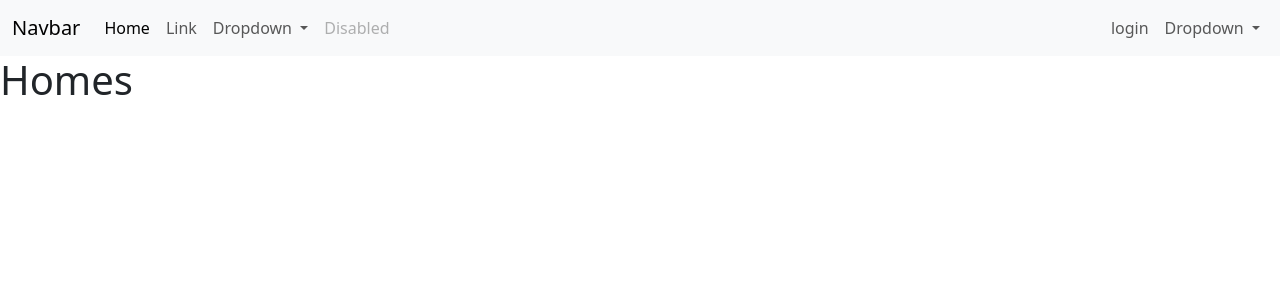
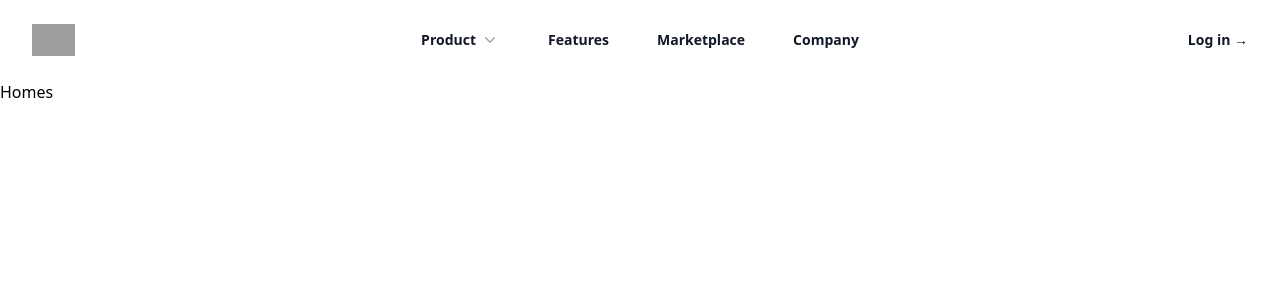
Before and after one commit to Wasayshaikh/flask-ecomm, a Flask app: page / in a window 1280 px wide. Shown: the top 300 px of the page. Run offline with Flask 3, Linux system fonts and the light colour scheme; some libraries are stand-ins or nearby versions; grey boxes are pictures that could not be loaded.

Commit message:
template files

```diff
--- a/templates/layout/base.html
+++ b/templates/layout/base.html
@@ -5,72 +5,12 @@
   <meta charset="UTF-8">
   <meta name="viewport" content="width=device-width, initial-scale=1.0">
   <title>{{title}}</title>
-  <link href="https://cdn.jsdelivr.net/npm/bootstrap@5.3.2/dist/css/bootstrap.min.css" rel="stylesheet"
-    integrity="sha384-T3c6CoIi6uLrA9TneNEoa7RxnatzjcDSCmG1MXxSR1GAsXEV/Dwwykc2MPK8M2HN" crossorigin="anonymous">
+  <script src="https://cdn.tailwindcss.com"></script>
   <link rel="stylesheet" href="{{url_for('static',filename='css/styles.css')}}">
 </head>
 
 <body>
-  <header>
-    <nav class="navbar navbar-expand bg-body-tertiary">
-      <div class="container-fluid">
-        <a class="navbar-brand" href="#">Navbar</a>
-        <button class="navbar-toggler" type="button" data-bs-toggle="collapse" data-bs-target="#navbarSupportedContent"
-          aria-controls="navbarSupportedContent" aria-expanded="false" aria-label="Toggle navigation">
-          <span class="navbar-toggler-icon"></span>
-        </button>
-        <div class="collapse navbar-collapse" id="navbarSupportedContent">
-          <ul class="navbar-nav me-auto mb-2 mb-lg-0">
-            <li class="nav-item">
-              <a class="nav-link active" aria-current="page" href="#">Home</a>
-            </li>
-            <li class="nav-item">
-              <a class="nav-link" href="#">Link</a>
-            </li>
-            <li class="nav-item dropdown">
-              <a class="nav-link dropdown-toggle" href="#" role="button" data-bs-toggle="dropdown"
-                aria-expanded="false">
-                Dropdown
-              </a>
-              <ul class="dropdown-menu">
-                <li><a class="dropdown-item" href="#">Action</a></li>
-                <li><a class="dropdown-item" href="#">Another action</a></li>
-                <li>
-                  <hr class="dropdown-divider">
-                </li>
-                <li><a class="dropdown-item" href="#">Something else here</a></li>
-              </ul>
-            </li>
-            <li class="nav-item">
-              <a class="nav-link disabled" aria-disabled="true">Disabled</a>
-            </li>
-          </ul>
-          <div class="d-flex">
-            <ul class="navbar-nav me-auto mb-2 mb-lg-0">
-               <li class="nav-item">
-                <a class="nav-link" href="#">login</a>
-              </li>
-              <li class="nav-item dropdown">
-                <a class="nav-link dropdown-toggle" href="#" role="button" data-bs-toggle="dropdown"
-                  aria-expanded="false">
-                  Dropdown
-                </a>
-                <ul class="dropdown-menu end-0" style="left: unset;">
-                  <li><a class="dropdown-item" href="#">Action</a></li>
-                  <li><a class="dropdown-item" href="#">Another action</a></li>
-                  <li>
-                    <hr class="dropdown-divider">
-                  </li>
-                  <li><a class="dropdown-item" href="#">Something else here</a></li>
-                </ul>
-              </li>
-            </ul>
-          </div>
-        </div>
-      </div>
-    </nav>
-  </header>
-
+  {% include "partials/header.html" %}
   {% block content %} {% endblock %}
 </body>
 <script src="https://cdn.jsdelivr.net/npm/bootstrap@5.3.2/dist/js/bootstrap.bundle.min.js"
--- /dev/null
+++ b/templates/partials/header.html
@@ -0,0 +1,248 @@
+<header class="bg-white">
+    <nav class="mx-auto flex max-w-7xl items-center justify-between p-6 lg:px-8" aria-label="Global">
+        <div class="flex lg:flex-1">
+            <a href="#" class="-m-1.5 p-1.5">
+                <span class="sr-only">Your Company</span>
+                <img class="h-8 w-auto" src="https://tailwindui.com/img/logos/mark.svg?color=indigo&shade=600" alt="">
+            </a>
+        </div>
+        <div class="flex lg:hidden">
+            <button type="button" class="-m-2.5 inline-flex items-center justify-center rounded-md p-2.5 text-gray-700">
+                <span class="sr-only">Open main menu</span>
+                <svg class="h-6 w-6" fill="none" viewBox="0 0 24 24" stroke-width="1.5" stroke="currentColor"
+                    aria-hidden="true">
+                    <path stroke-linecap="round" stroke-linejoin="round"
+                        d="M3.75 6.75h16.5M3.75 12h16.5m-16.5 5.25h16.5" />
+                </svg>
+            </button>
+        </div>
+        <div class="hidden lg:flex lg:gap-x-12">
+            <div class="relative">
+                <button type="button" class="flex items-center gap-x-1 text-sm font-semibold leading-6 text-gray-900"
+                    aria-expanded="false">
+                    Product
+                    <svg class="h-5 w-5 flex-none text-gray-400" viewBox="0 0 20 20" fill="currentColor"
+                        aria-hidden="true">
+                        <path fill-rule="evenodd"
+                            d="M5.23 7.21a.75.75 0 011.06.02L10 11.168l3.71-3.938a.75.75 0 111.08 1.04l-4.25 4.5a.75.75 0 01-1.08 0l-4.25-4.5a.75.75 0 01.02-1.06z"
+                            clip-rule="evenodd" />
+                    </svg>
+                </button>
+
+                <!--
+            'Product' flyout menu, show/hide based on flyout menu state.
+
+            Entering: "transition ease-out duration-200"
+              From: "opacity-0 translate-y-1"
+              To: "opacity-100 translate-y-0"
+            Leaving: "transition ease-in duration-150"
+              From: "opacity-100 translate-y-0"
+              To: "opacity-0 translate-y-1"
+          -->
+                <div
+                    class="hidden absolute -left-8 top-full z-10 mt-3 w-screen max-w-md overflow-hidden rounded-3xl bg-white shadow-lg ring-1 ring-gray-900/5">
+                    <div class="p-4 ">
+                        <div
+                            class="group relative flex items-center gap-x-6 rounded-lg p-4 text-sm leading-6 hover:bg-gray-50">
+                            <div
+                                class="flex h-11 w-11 flex-none items-center justify-center rounded-lg bg-gray-50 group-hover:bg-white">
+                                <svg class="h-6 w-6 text-gray-600 group-hover:text-indigo-600" fill="none"
+                                    viewBox="0 0 24 24" stroke-width="1.5" stroke="currentColor" aria-hidden="true">
+                                    <path stroke-linecap="round" stroke-linejoin="round"
+                                        d="M10.5 6a7.5 7.5 0 107.5 7.5h-7.5V6z" />
+                                    <path stroke-linecap="round" stroke-linejoin="round"
+                                        d="M13.5 10.5H21A7.5 7.5 0 0013.5 3v7.5z" />
+                                </svg>
+                            </div>
+                            <div class="flex-auto">
+                                <a href="#" class="block font-semibold text-gray-900">
+                                    Analytics
+                                    <span class="absolute inset-0"></span>
+                                </a>
+                                <p class="mt-1 text-gray-600">Get a better understanding of your traffic</p>
+                            </div>
+                        </div>
+                        <div
+                            class="group relative flex items-center gap-x-6 rounded-lg p-4 text-sm leading-6 hover:bg-gray-50">
+                            <div
+                                class="flex h-11 w-11 flex-none items-center justify-center rounded-lg bg-gray-50 group-hover:bg-white">
+                                <svg class="h-6 w-6 text-gray-600 group-hover:text-indigo-600" fill="none"
+                                    viewBox="0 0 24 24" stroke-width="1.5" stroke="currentColor" aria-hidden="true">
+                                    <path stroke-linecap="round" stroke-linejoin="round"
+                                        d="M15.042 21.672L13.684 16.6m0 0l-2.51 2.225.569-9.47 5.227 7.917-3.286-.672zM12 2.25V4.5m5.834.166l-1.591 1.591M20.25 10.5H18M7.757 14.743l-1.59 1.59M6 10.5H3.75m4.007-4.243l-1.59-1.59" />
+                                </svg>
+                            </div>
+                            <div class="flex-auto">
+                                <a href="#" class="block font-semibold text-gray-900">
+                                    Engagement
+                                    <span class="absolute inset-0"></span>
+                                </a>
+                                <p class="mt-1 text-gray-600">Speak directly to your customers</p>
+                            </div>
+                        </div>
+                        <div
+                            class="group relative flex items-center gap-x-6 rounded-lg p-4 text-sm leading-6 hover:bg-gray-50">
+                            <div
+                                class="flex h-11 w-11 flex-none items-center justify-center rounded-lg bg-gray-50 group-hover:bg-white">
+                                <svg class="h-6 w-6 text-gray-600 group-hover:text-indigo-600" fill="none"
+                                    viewBox="0 0 24 24" stroke-width="1.5" stroke="currentColor" aria-hidden="true">
+                                    <path stroke-linecap="round" stroke-linejoin="round"
+                                        d="M7.864 4.243A7.5 7.5 0 0119.5 10.5c0 2.92-.556 5.709-1.568 8.268M5.742 6.364A7.465 7.465 0 004.5 10.5a7.464 7.464 0 01-1.15 3.993m1.989 3.559A11.209 11.209 0 008.25 10.5a3.75 3.75 0 117.5 0c0 .527-.021 1.049-.064 1.565M12 10.5a14.94 14.94 0 01-3.6 9.75m6.633-4.596a18.666 18.666 0 01-2.485 5.33" />
+                                </svg>
+                            </div>
+                            <div class="flex-auto">
+                                <a href="#" class="block font-semibold text-gray-900">
+                                    Security
+                                    <span class="absolute inset-0"></span>
+                                </a>
+                                <p class="mt-1 text-gray-600">Your customers’ data will be safe and secure</p>
+                            </div>
+                        </div>
+                        <div
+                            class="group relative flex items-center gap-x-6 rounded-lg p-4 text-sm leading-6 hover:bg-gray-50">
+                            <div
+                                class="flex h-11 w-11 flex-none items-center justify-center rounded-lg bg-gray-50 group-hover:bg-white">
+                                <svg class="h-6 w-6 text-gray-600 group-hover:text-indigo-600" fill="none"
+                                    viewBox="0 0 24 24" stroke-width="1.5" stroke="currentColor" aria-hidden="true">
+                                    <path stroke-linecap="round" stroke-linejoin="round"
+                                        d="M13.5 16.875h3.375m0 0h3.375m-3.375 0V13.5m0 3.375v3.375M6 10.5h2.25a2.25 2.25 0 002.25-2.25V6a2.25 2.25 0 00-2.25-2.25H6A2.25 2.25 0 003.75 6v2.25A2.25 2.25 0 006 10.5zm0 9.75h2.25A2.25 2.25 0 0010.5 18v-2.25a2.25 2.25 0 00-2.25-2.25H6a2.25 2.25 0 00-2.25 2.25V18A2.25 2.25 0 006 20.25zm9.75-9.75H18a2.25 2.25 0 002.25-2.25V6A2.25 2.25 0 0018 3.75h-2.25A2.25 2.25 0 0013.5 6v2.25a2.25 2.25 0 002.25 2.25z" />
+                                </svg>
+                            </div>
+                            <div class="flex-auto">
+                                <a href="#" class="block font-semibold text-gray-900">
+                                    Integrations
+                                    <span class="absolute inset-0"></span>
+                                </a>
+                                <p class="mt-1 text-gray-600">Connect with third-party tools</p>
+                            </div>
+                        </div>
+                        <div
+                            class="group relative flex items-center gap-x-6 rounded-lg p-4 text-sm leading-6 hover:bg-gray-50">
+                            <div
+                                class="flex h-11 w-11 flex-none items-center justify-center rounded-lg bg-gray-50 group-hover:bg-white">
+                                <svg class="h-6 w-6 text-gray-600 group-hover:text-indigo-600" fill="none"
+                                    viewBox="0 0 24 24" stroke-width="1.5" stroke="currentColor" aria-hidden="true">
+                                    <path stroke-linecap="round" stroke-linejoin="round"
+                                        d="M16.023 9.348h4.992v-.001M2.985 19.644v-4.992m0 0h4.992m-4.993 0l3.181 3.183a8.25 8.25 0 0013.803-3.7M4.031 9.865a8.25 8.25 0 0113.803-3.7l3.181 3.182m0-4.991v4.99" />
+                                </svg>
+                            </div>
+                            <div class="flex-auto">
+                                <a href="#" class="block font-semibold text-gray-900">
+                                    Automations
+                                    <span class="absolute inset-0"></span>
+                                </a>
+                                <p class="mt-1 text-gray-600">Build strategic funnels that will convert</p>
+                            </div>
+                        </div>
+                    </div>
+                    <div class="grid grid-cols-2 divide-x divide-gray-900/5 bg-gray-50">
+                        <a href="#"
+                            class="flex items-center justify-center gap-x-2.5 p-3 text-sm font-semibold leading-6 text-gray-900 hover:bg-gray-100">
+                            <svg class="h-5 w-5 flex-none text-gray-400" viewBox="0 0 20 20" fill="currentColor"
+                                aria-hidden="true">
+                                <path fill-rule="evenodd"
+                                    d="M2 10a8 8 0 1116 0 8 8 0 01-16 0zm6.39-2.908a.75.75 0 01.766.027l3.5 2.25a.75.75 0 010 1.262l-3.5 2.25A.75.75 0 018 12.25v-4.5a.75.75 0 01.39-.658z"
+                                    clip-rule="evenodd" />
+                            </svg>
+                            Watch demo
+                        </a>
+                        <a href="#"
+                            class="flex items-center justify-center gap-x-2.5 p-3 text-sm font-semibold leading-6 text-gray-900 hover:bg-gray-100">
+                            <svg class="h-5 w-5 flex-none text-gray-400" viewBox="0 0 20 20" fill="currentColor"
+                                aria-hidden="true">
+                                <path fill-rule="evenodd"
+                                    d="M2 3.5A1.5 1.5 0 013.5 2h1.148a1.5 1.5 0 011.465 1.175l.716 3.223a1.5 1.5 0 01-1.052 1.767l-.933.267c-.41.117-.643.555-.48.95a11.542 11.542 0 006.254 6.254c.395.163.833-.07.95-.48l.267-.933a1.5 1.5 0 011.767-1.052l3.223.716A1.5 1.5 0 0118 15.352V16.5a1.5 1.5 0 01-1.5 1.5H15c-1.149 0-2.263-.15-3.326-.43A13.022 13.022 0 012.43 8.326 13.019 13.019 0 012 5V3.5z"
+                                    clip-rule="evenodd" />
+                            </svg>
+                            Contact sales
+                        </a>
+                    </div>
+                </div>
+            </div>
+
+            <a href="#" class="text-sm font-semibold leading-6 text-gray-900">Features</a>
+            <a href="#" class="text-sm font-semibold leading-6 text-gray-900">Marketplace</a>
+            <a href="#" class="text-sm font-semibold leading-6 text-gray-900">Company</a>
+        </div>
+        <div class="hidden lg:flex lg:flex-1 lg:justify-end">
+            <a href="#" class="text-sm font-semibold leading-6 text-gray-900">Log in <span
+                    aria-hidden="true">&rarr;</span></a>
+        </div>
+    </nav>
+    <!-- Mobile menu, show/hide based on menu open state. -->
+    <div class="lg:hidden hidden" role="dialog" aria-modal="true">
+        <!-- Background backdrop, show/hide based on slide-over state. -->
+        <div class="fixed inset-0 z-10"></div>
+        <div
+            class="fixed inset-y-0 right-0 z-10 w-full overflow-y-auto bg-white px-6 py-6 sm:max-w-sm sm:ring-1 sm:ring-gray-900/10">
+            <div class="flex items-center justify-between">
+                <a href="#" class="-m-1.5 p-1.5">
+                    <span class="sr-only">Your Company</span>
+                    <img class="h-8 w-auto" src="https://tailwindui.com/img/logos/mark.svg?color=indigo&shade=600"
+                        alt="">
+                </a>
+                <button type="button" class="-m-2.5 rounded-md p-2.5 text-gray-700">
+                    <span class="sr-only">Close menu</span>
+                    <svg class="h-6 w-6" fill="none" viewBox="0 0 24 24" stroke-width="1.5" stroke="currentColor"
+                        aria-hidden="true">
+                        <path stroke-linecap="round" stroke-linejoin="round" d="M6 18L18 6M6 6l12 12" />
+                    </svg>
+                </button>
+            </div>
+            <div class="mt-6 flow-root">
+                <div class="-my-6 divide-y divide-gray-500/10">
+                    <div class="space-y-2 py-6">
+                        <div class="-mx-3">
+                            <button type="button"
+                                class="flex w-full items-center justify-between rounded-lg py-2 pl-3 pr-3.5 text-base font-semibold leading-7 text-gray-900 hover:bg-gray-50"
+                                aria-controls="disclosure-1" aria-expanded="false">
+                                Product
+                                <!--
+                    Expand/collapse icon, toggle classes based on menu open state.
+
+                    Open: "rotate-180", Closed: ""
+                  -->
+                                <svg class="h-5 w-5 flex-none" viewBox="0 0 20 20" fill="currentColor"
+                                    aria-hidden="true">
+                                    <path fill-rule="evenodd"
+                                        d="M5.23 7.21a.75.75 0 011.06.02L10 11.168l3.71-3.938a.75.75 0 111.08 1.04l-4.25 4.5a.75.75 0 01-1.08 0l-4.25-4.5a.75.75 0 01.02-1.06z"
+                                        clip-rule="evenodd" />
+                                </svg>
+                            </button>
+                            <!-- 'Product' sub-menu, show/hide based on menu state. -->
+                            <div class="mt-2 space-y-2" id="disclosure-1">
+                                <a href="#"
+                                    class="block rounded-lg py-2 pl-6 pr-3 text-sm font-semibold leading-7 text-gray-900 hover:bg-gray-50">Analytics</a>
+                                <a href="#"
+                                    class="block rounded-lg py-2 pl-6 pr-3 text-sm font-semibold leading-7 text-gray-900 hover:bg-gray-50">Engagement</a>
+                                <a href="#"
+                                    class="block rounded-lg py-2 pl-6 pr-3 text-sm font-semibold leading-7 text-gray-900 hover:bg-gray-50">Security</a>
+                                <a href="#"
+                                    class="block rounded-lg py-2 pl-6 pr-3 text-sm font-semibold leading-7 text-gray-900 hover:bg-gray-50">Integrations</a>
+                                <a href="#"
+                                    class="block rounded-lg py-2 pl-6 pr-3 text-sm font-semibold leading-7 text-gray-900 hover:bg-gray-50">Automations</a>
+                                <a href="#"
+                                    class="block rounded-lg py-2 pl-6 pr-3 text-sm font-semibold leading-7 text-gray-900 hover:bg-gray-50">Watch
+                                    demo</a>
+                                <a href="#"
+                                    class="block rounded-lg py-2 pl-6 pr-3 text-sm font-semibold leading-7 text-gray-900 hover:bg-gray-50">Contact
+                                    sales</a>
+                            </div>
+                        </div>
+                        <a href="#"
+                            class="-mx-3 block rounded-lg px-3 py-2 text-base font-semibold leading-7 text-gray-900 hover:bg-gray-50">Features</a>
+                        <a href="#"
+                            class="-mx-3 block rounded-lg px-3 py-2 text-base font-semibold leading-7 text-gray-900 hover:bg-gray-50">Marketplace</a>
+                        <a href="#"
+                            class="-mx-3 block rounded-lg px-3 py-2 text-base font-semibold leading-7 text-gray-900 hover:bg-gray-50">Company</a>
+                    </div>
+                    <div class="py-6">
+                        <a href="#"
+                            class="-mx-3 block rounded-lg px-3 py-2.5 text-base font-semibold leading-7 text-gray-900 hover:bg-gray-50">Log
+                            in</a>
+                    </div>
+                </div>
+            </div>
+        </div>
+    </div>
+</header>
```
Also changed, not shown: templates/pages/auth/login.html (added, +65 -0 lines), templates/pages/auth/register.html (added, +96 -0 lines).
